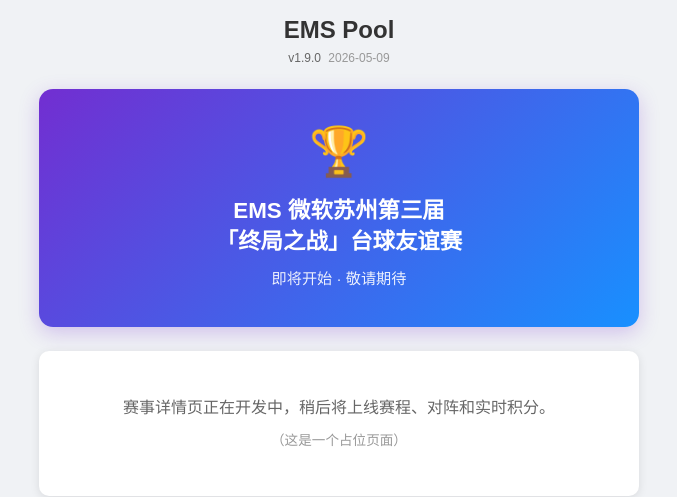
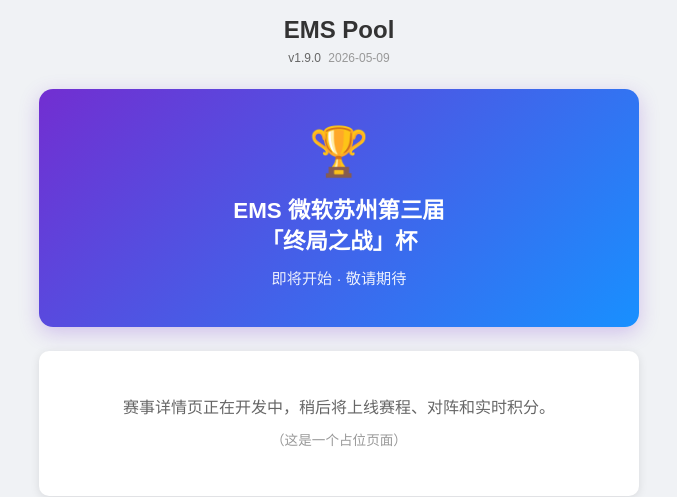
Before and after one commit to xiaoyuin/EMSPoolGamble, a Flask app: page /tournament in a window 1280 px wide. Shown: the top 497 px of the page, without its empty margins (301-978 px from the left). Run offline with Flask 3, Linux system fonts and the light colour scheme.

Commit message:
Rename tournament: '台球友谊赛' -> '杯'

```diff
--- a/templates/index.html
+++ b/templates/index.html
@@ -117,7 +117,7 @@
     {# 赛事入口卡片（占位，详情页待开发） #}
     <a href="/tournament" class="tournament-card">
         <span class="tournament-badge">🏆 即将开始</span>
-        <div class="tournament-title">EMS 微软苏州第三届「终局之战」台球友谊赛</div>
+        <div class="tournament-title">EMS 微软苏州第三届「终局之战」杯</div>
         <div class="tournament-subtitle">
             <span>点击查看赛事信息</span>
             <span class="tournament-cta">前往 →</span>
--- a/templates/tournament.html
+++ b/templates/tournament.html
@@ -44,7 +44,7 @@
 {% block content %}
 <div class="tournament-hero">
     <div class="icon">🏆</div>
-    <h2>EMS 微软苏州第三届<br>「终局之战」台球友谊赛</h2>
+    <h2>EMS 微软苏州第三届<br>「终局之战」杯</h2>
     <div class="subtitle">即将开始 · 敬请期待</div>
 </div>
 
```
